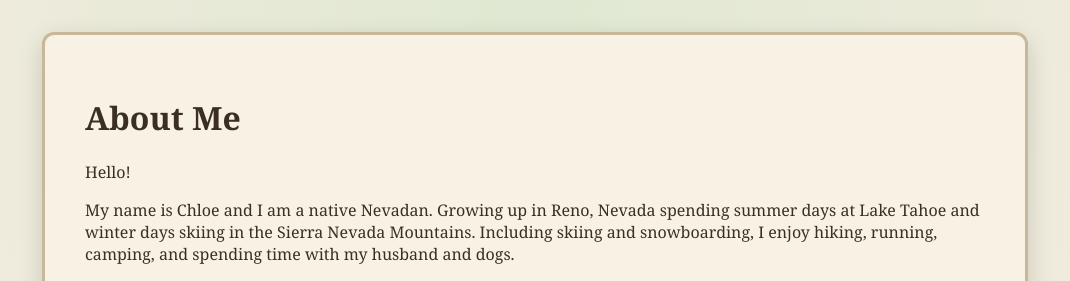
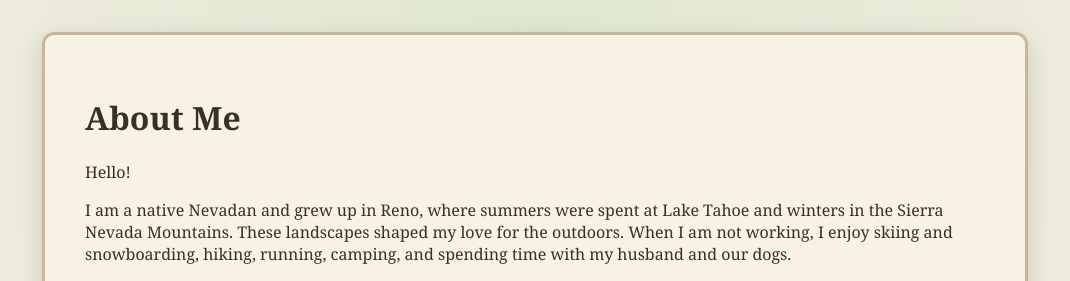
Before and after one commit to ChloeCollierAllen/ChloeCollierAllen.github.io, a Jekyll site: the page built from about.md, in a window 1280 px wide and 900 px high, cut to the strip 0-281 px from the top of the window. Shown: the whole strip, without its empty margins (105-1175 px from the left). Built offline with Jekyll 4.4.1, drawn with Linux system fonts in a browser that asks for light colours.

Commit message:
Update about.md
updating_about.md

```diff
--- a/about.md
+++ b/about.md
@@ -8,7 +8,7 @@ permalink: /about/
 
 Hello!
 
-My name is Chloe and I am a native Nevadan. Growing up in Reno, Nevada spending summer days at Lake Tahoe and winter days skiing in the Sierra Nevada Mountains. Including skiing and snowboarding, I enjoy hiking, running, camping, and spending time with my husband and dogs.
+I am a native Nevadan and grew up in Reno, where summers were spent at Lake Tahoe and winters in the Sierra Nevada Mountains. These landscapes shaped my love for the outdoors. When I am not working, I enjoy skiing and snowboarding, hiking, running, camping, and spending time with my husband and our dogs.
 
 <div class="photo-row">
 
```
